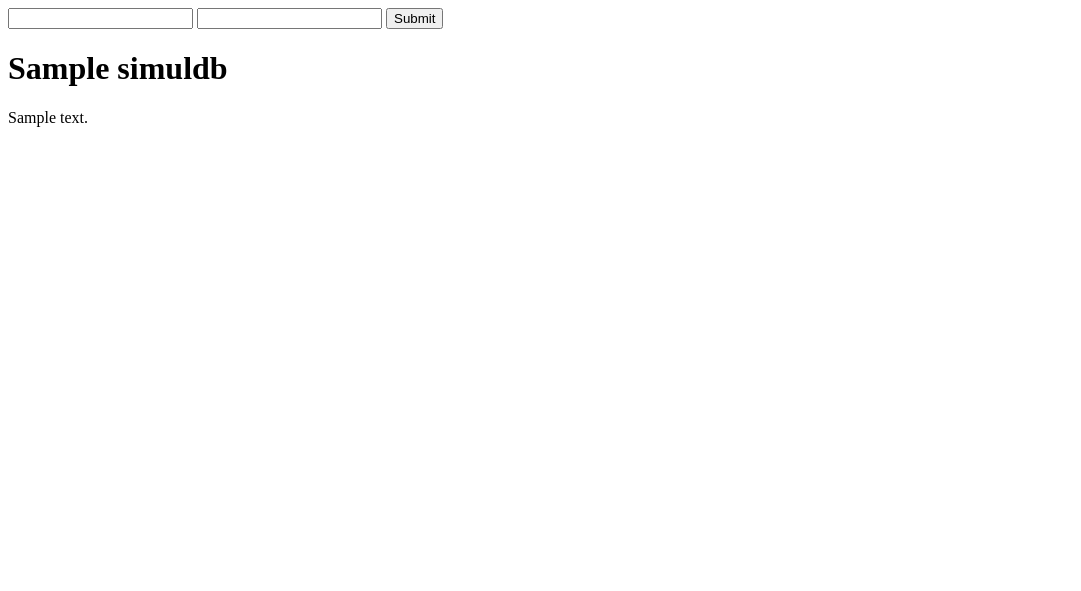
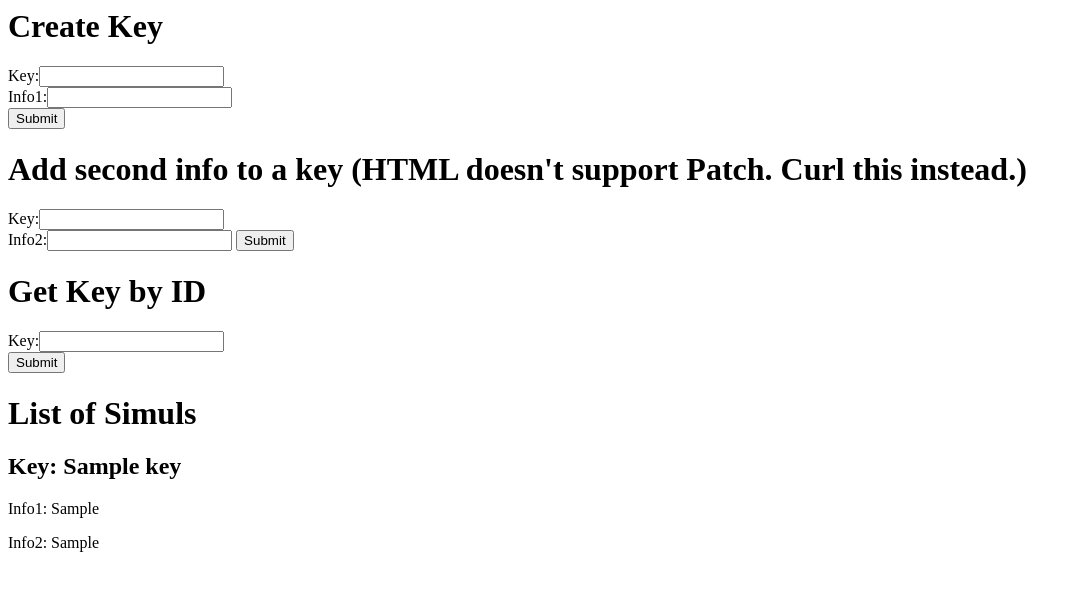
Before and after one commit to teaguehopkins/simuld, a Flask app: page / in a window 1280 px wide. Shown: the top 591 px of the page, without its empty margins (0-1081 px from the left). Run offline with Flask 2, Linux system fonts and the light colour scheme; a database or web service that is not in the repository returns one stand-in record (values such as "Sample title").

Commit message:
Add patch endpoint second info payload

```diff
--- a/web/app.py
+++ b/web/app.py
@@ -1,4 +1,5 @@
 import os
+import logging, sys
 from flask import Flask, redirect, url_for, request, render_template
 from pymongo import MongoClient
 
@@ -8,6 +9,7 @@ client = MongoClient(
     os.environ['DB_PORT_27017_TCP_ADDR'],
     27017)
 db = client.simuldb
+logging.basicConfig(stream=sys.stderr, level=logging.DEBUG)
 
 
 @app.route('/')
@@ -23,12 +25,34 @@ def simul():
 def new():
 
     item_doc = {
-        'name': request.form['name'],
-        'description': request.form['description']
+        'key': request.form['key'],
+        'info1': request.form['info1']
     }
     db.simuldb.insert_one(item_doc)
 
     return redirect(url_for('simul'))
 
+@app.route('/update', methods=['PATCH'])
+def update():
+    criteria = request.args.get('key')
+    info_payload = request.args.get('info')
+    item_doc = {
+        'key' : criteria,
+        'info2' : info_payload
+    }
+    db.simuldb.update_one(
+    {'key': criteria},
+     {'$set': item_doc
+     })
+    logging.debug("Updated Key: " + str(criteria) + " with info: " + str(info_payload))
+    return redirect(url_for('simul'))
+
+@app.route('/get_id', methods=['GET'])
+def get_id():
+    get_id_for_this_key = request.args.get('key')
+    items=db.simuldb.find({"key":get_id_for_this_key})
+
+    return render_template('simul.html',items=items)
+
 if __name__ == "__main__":
     app.run(host='0.0.0.0', debug=True)
--- a/web/templates/simul.html
+++ b/web/templates/simul.html
@@ -1,10 +1,26 @@
+<h1>Create Key</h1>
 <form action="/new" method="POST">
-  <input type="text" name="name"></input>
-  <input type="text" name="description"></input>
+  Key:<input type="text" name="key"></input><br>
+  Info1:<input type="text" name="info1"></input><br>
   <input type="submit"></input>
 </form>
 
+<h1>Add second info to a key (HTML doesn't support Patch. Curl this instead.)</h1>
+<form action="/update" method="PATCH">
+  Key:<input type="text" name="key"></input><br>
+  Info2:<input type="text" name="info2"></input>
+  <input type="submit"></input>
+</form>
+
+<h1>Get Key by ID</h1>
+<form action="/get_id" method="GET">
+  Key:<input type="text" name="key"></input><br>
+  <input type="submit"></input>
+</form>
+
+<h1>List of Simuls</h1>
 {% for item in items %}
-  <h1> {{ item.name }} </h1>
-  <p> {{ item.description }} <p>
+  <h2>Key: {{ item.key }} </h2>
+  <p>Info1: {{ item.info1 }} <p>
+  <p>Info2: {{ item.info2 }} <p>
 {% endfor %}
```
Also changed, not shown: README.md.
